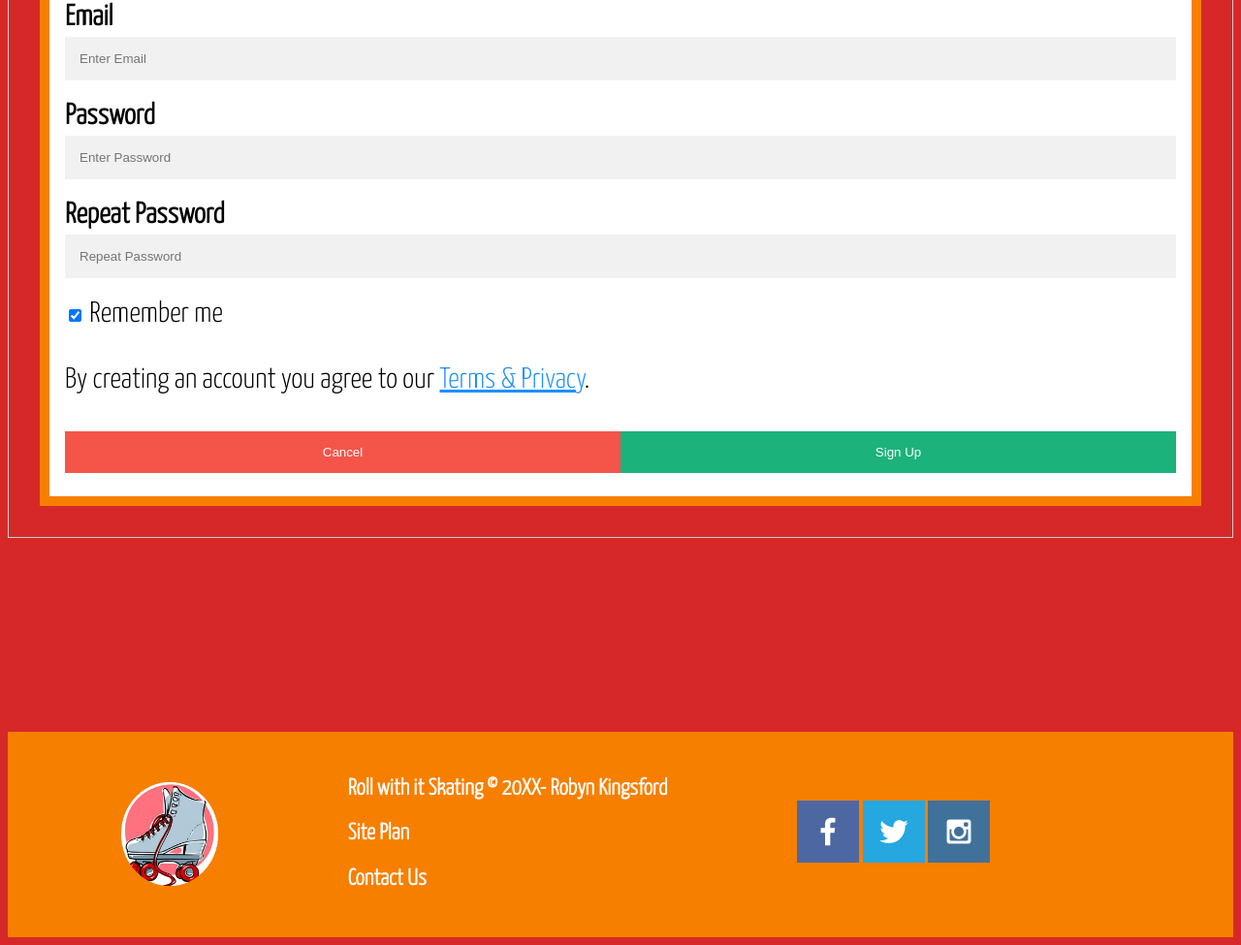
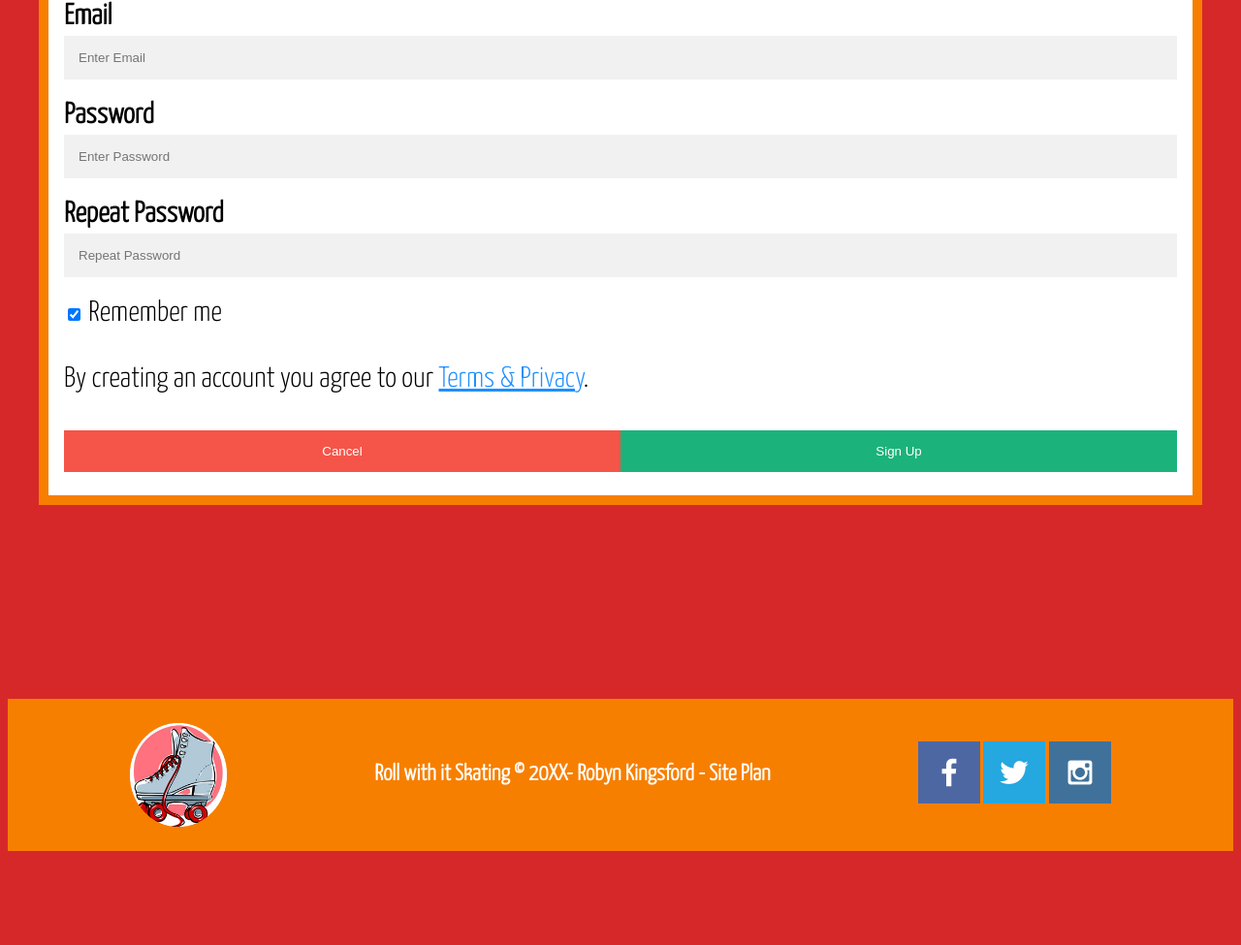
Before and after one commit to Rkingsford/rkingsford.github.io, a plain HTML site: page WWR/sign-up.html in a window 1280 px wide. Shown: the part 527-1502 px from the top of the page at 97% size. After the commit the page ends 1413 px from the top, so only its background shows below. Drawn offline with Linux system fonts and the light colour scheme.

Commit message:
dealchanges

```diff
--- a/WWR/sign-up.html
+++ b/WWR/sign-up.html
@@ -19,12 +19,11 @@
                 <a href='skating-home.html'>Home Page</a>
                 <a href='skating-deals.html'>Parties & Deals</a>
                 <a href='skating-shop.html'>Shop</a>
-                <a href='site-plan.html'> Site Plan</a>
                 <a href='sign-up.html'>Sign Up</a>
             </nav>
         </header>
         <main>
-            <form action="action_page.php" style="border:1px solid #ccc">
+            <form action="action_page.php">
                 <div class="container">
                   <h1>Sign Up</h1>
                   <p>Please fill in this form to create an account.</p>
@@ -53,11 +52,9 @@
               </form>
         </main>
         <footer>
-        <img class='logo'src='images-rollar/red-pink-skatelogo.png'>
+            <img class='logo' src='images-rollar/red-pink-skatelogo.png' alt='Roll With it Skating Logo'>
             <div class='copyright'>
-        <h3>Roll with it Skating &copy; 20XX- Robyn Kingsford</h3>
-        <h3><a href='site-plan.html'>Site Plan</a></h3>
-        <h3><a href='contactus.html'>Contact Us</a></h3>
+            <h3>Roll with it Skating &copy; 20XX- Robyn Kingsford  -    <a href='site-plan.html'>Site Plan</a>
             </div>
 
             <div class='social'>
@@ -69,6 +66,7 @@
                 </a>
                 <a href='https://instagram.com' target="_blank">
                     <img src="images-rollar/instagram.png" alt='instagram icon'>
+                </a>
             </div>
         </footer>
 </body>
```
Also changed, not shown: WWR/index.html (+1 -1 lines), WWR/skating-home.html (+4 -3 lines), WWR/skating-shop.html (+1 -2 lines), 2 other files. Lines whose indentation alone changed are shown as unchanged.
